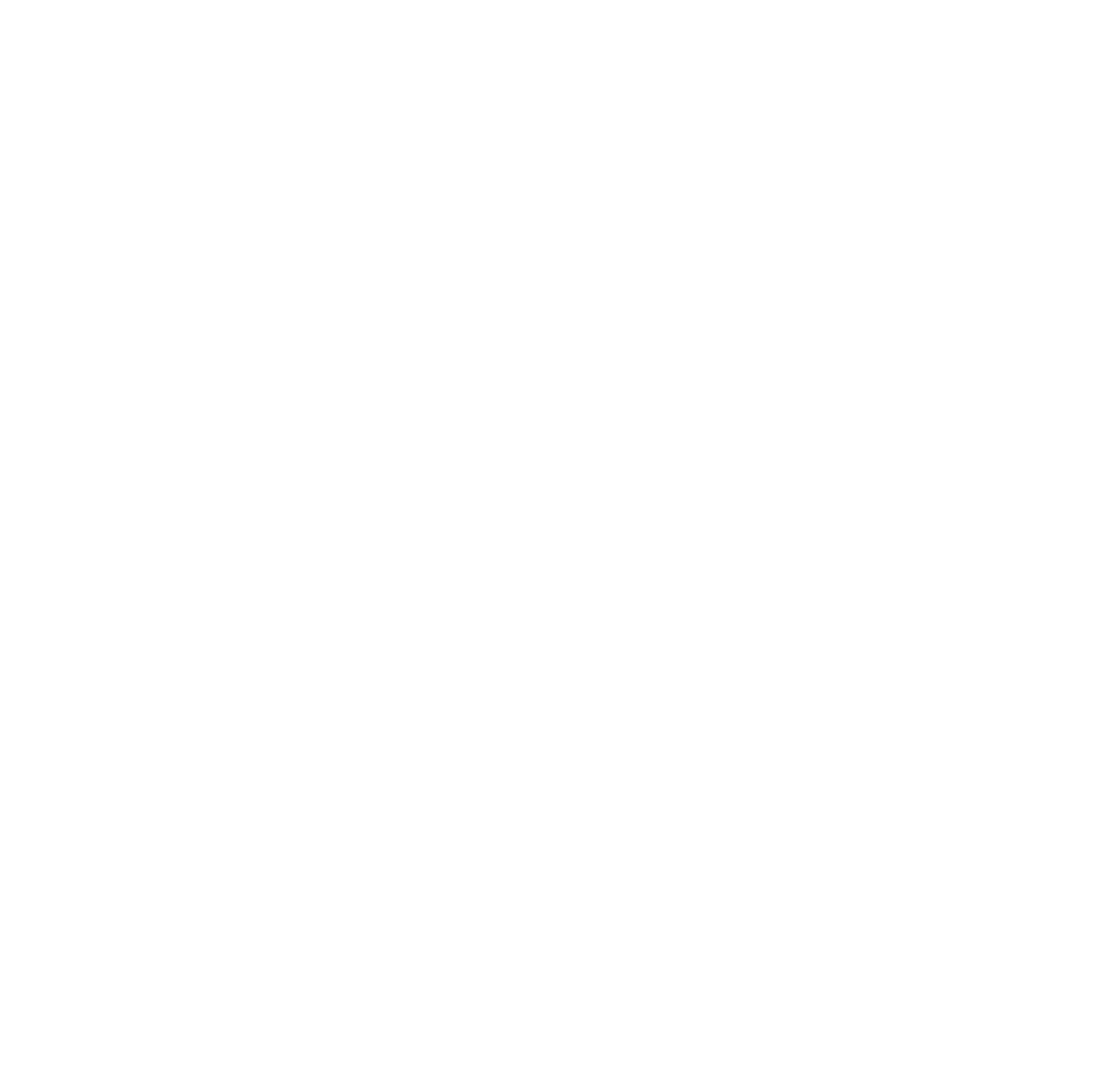
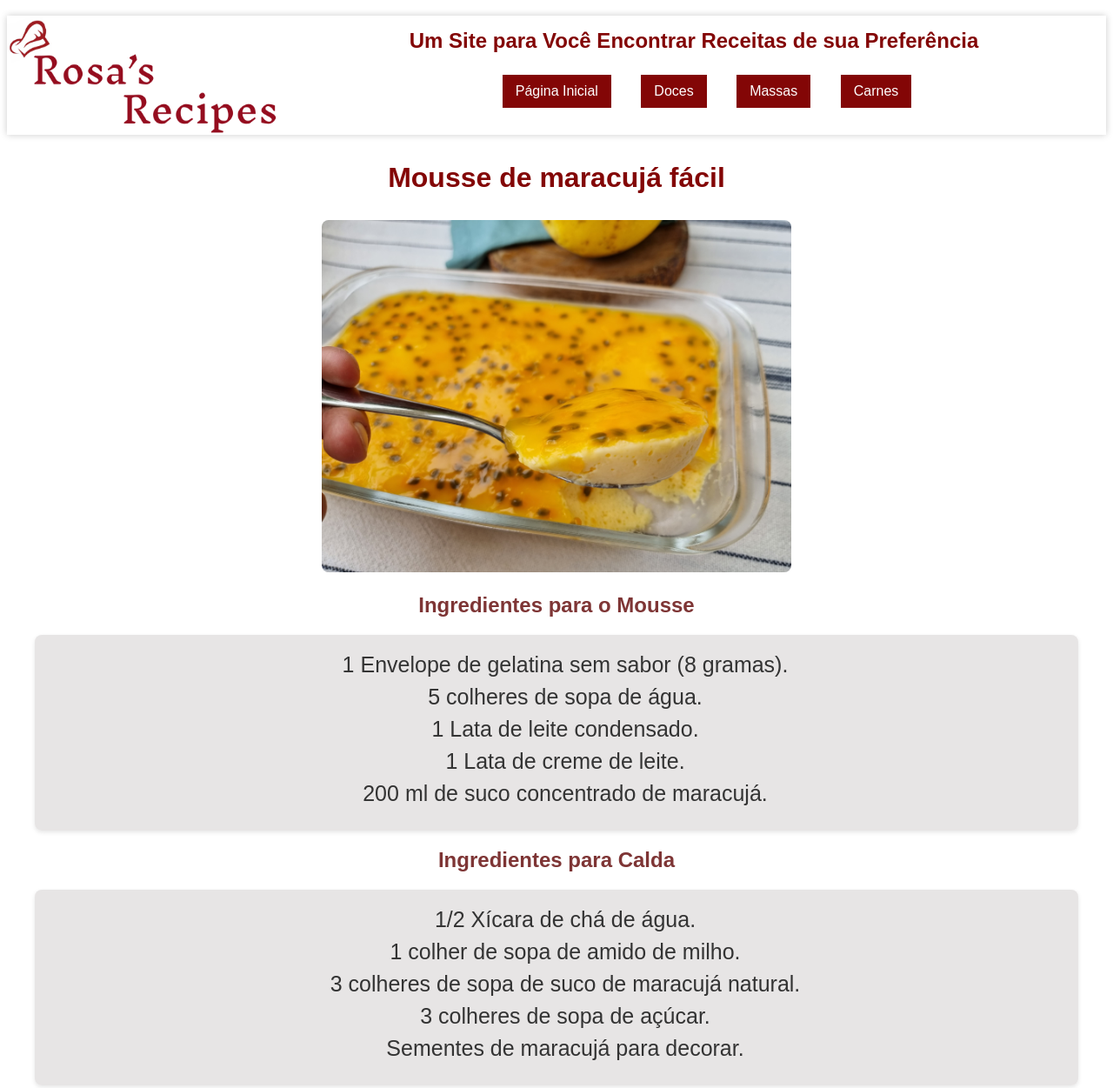
Before and after one commit to Jujuzix/atividade-2.0-Receitas, a website: page receitasD/receita3.html in a window 1280 px wide. Shown: the top 1251 px of the page at 87% size. Before the commit the page ends 800 px from the top, so only its background shows below. Drawn offline with Linux system fonts and the light colour scheme.

Commit message:
commit-branch-receitaDoces-4
terceira pagina feita

```diff
--- /dev/null
+++ b/css/style7.css
@@ -0,0 +1,175 @@
+*{
+    font-family: Arial, Helvetica, sans-serif;
+}
+.container {
+    box-shadow: 0 0 8px rgba(0, 0, 0, 0.2);
+    width: 100%;
+    max-width: 100%;
+    margin: 0 auto;
+    display: flex;
+    justify-content: space-between;
+    align-items: center;
+    border-bottom: #830606;
+}
+
+.container img {
+    width: 25%;
+    max-width: 100%;
+}
+
+header {
+    background-color: #ffffff;
+    color: #fff;
+    padding: 10px 0;
+    border-bottom: #830606;
+
+}
+
+
+.barraNav {
+    flex-grow: 1;
+    text-align: center;
+}
+
+.barraNav h1 {
+    font-size: 1.5rem;
+    margin: 0;
+    padding: 0;
+}
+
+.nav-links {
+    text-align: center;
+    align-items: center;
+    list-style-type: none;
+    margin-top: 25px;
+    margin-bottom: 15px;
+    padding: 0;
+}
+
+.nav-links .linkNav {
+    background-color: #830606;
+    display: inline-block;
+    margin-left: 30px;
+}
+
+.nav-links .linkNav a {
+    margin-bottom: auto;
+    color: #fff;
+    background-color: #830606;
+    text-decoration: none;
+    padding: 10px 15px;
+    display: inline-block;
+    transition: 0.8s;
+}
+
+.nav-links .linkNav a:hover {
+    background-color: #ffffff;
+    color: #830606;
+}
+
+.btn {
+    display: inline-block;
+    background-color: #830606;
+    color: #fff;
+    font-size: 16px;
+    font-weight: bold;
+    padding: 12px 24px;
+    border-radius: 30px;
+    text-decoration: none;
+    text-transform: uppercase;
+    transition: 0.5s;
+    margin-top: 15px;
+    margin-bottom: 25px;
+    }
+
+.btn:hover{
+    background-color: #7e3535;
+    color: #fff;
+}
+
+.content {
+    padding: 50px 0;
+    text-align: center;
+}
+
+.div2 {
+    text-align: center;
+    width: 100%;
+    max-width: 1200px;
+    margin: 20px auto;
+    padding: 10px;
+}
+
+.div3 {
+    padding: 20px;
+    background-color: #e2dfdfd0;
+    border-radius: 8px;
+    box-shadow: 0 2px 5px rgba(0, 0, 0, 0.1);
+    margin-top: 20px;
+}
+
+.subTitulo {
+    font-size: 24px;
+    font-weight: bold;
+    color: #333;
+    margin-bottom: 10px;
+}
+
+ul.ingredientes-lista {
+    padding-left: 20px;
+    font-size: 25px;
+    color: #333;
+}
+
+ul.ingredientes-lista li {
+    margin-bottom: 8px;
+}
+
+.subTitulo{
+    text-align:center;
+    color: #7e3535;
+}
+
+.div2 img {
+    height: 45%;
+    width: 45%;
+    border-radius: 8px;
+    min-height: 50px;
+    min-width: 50px;
+}
+
+
+h1{
+    margin-bottom: 20px;
+    text-align: center;
+    align-items: center;
+    color: #830606;
+}
+
+footer {
+	background-color: #7e7d7d;
+	color: #fff;
+	padding: 20px;
+	text-align: center;
+	margin-top: 50px;
+}
+
+ul {
+	list-style: none;
+	padding: 0;
+	margin: 0;
+}
+
+.linkFooter {
+	display: inline-block;
+	margin: 0 10px;
+}
+
+a {
+	color: #fff;
+	text-decoration: none;
+}
+
+p{
+    font-size: 15px;
+}
--- a/receitasD/receita2.html
+++ b/receitasD/receita2.html
@@ -5,7 +5,7 @@
     <meta name="viewport" content="width=device-width, initial-scale=1.0">
     <meta name="theme-color" content="white">
     <!-- Correção do caminho para o CSS -->
-    <link rel="stylesheet" href="../css/style5.css">
+    <link rel="stylesheet" href="../css/style6.css">
     <!-- Correção do caminho para o favicon -->
     <link rel="icon" href="../favicon.png" type="image/png">
     <link rel="manifest" href="../manifest.json"/>
--- a/receitasD/receita3.html
+++ b/receitasD/receita3.html
@@ -0,0 +1,105 @@
+<!DOCTYPE html>
+<html lang="pt-br">
+<head>
+    <meta charset="UTF-8">
+    <meta name="viewport" content="width=device-width, initial-scale=1.0">
+    <meta name="theme-color" content="white">
+    <!-- Correção do caminho para o CSS -->
+    <link rel="stylesheet" href="../css/style7.css">
+    <!-- Correção do caminho para o favicon -->
+    <link rel="icon" href="../favicon.png" type="image/png">
+    <link rel="manifest" href="../manifest.json"/>
+    <link rel="apple-touch-icon" href="../images/logo.png">
+    <title></title>
+</head>
+<body>
+    <header>
+        <div class="container">
+            <img src="../images/LogoPDM.png" />
+            <nav class="barraNav">
+                <h1>Um Site para Você Encontrar Receitas de sua Preferência</h1>
+                <ul class="nav-links">
+                    <li class="linkNav"><a href="/">Página Inicial</a></li>
+                    <li class="linkNav"><a href="../pagDoces.html">Doces</a></li>
+                    <li class="linkNav"><a href="../pagMassas.html">Massas</a></li>
+                    <li class="linkNav"><a href="../pagCarnes.html">Carnes</a></li>
+                </ul>
+            </nav>
+        </div>
+    </header>
+
+        <h1>Mousse de maracujá fácil</h1>
+            <div class="div2">
+                <img src="../images/doce3.webp" >
+                <h2 class="subTitulo">
+                    Ingredientes para o Mousse
+                </h2>
+                <div class="div3">
+                    <ul class="ingredientes-lista">
+                        <li>1 Envelope de gelatina sem sabor (8 gramas).</li>
+                        <li>5 colheres de sopa de água.</li>
+                        <li>1 Lata de leite condensado.</li>
+                        <li>1 Lata de creme de leite.</li>
+                        <li>200 ml de suco concentrado de maracujá.</li>
+                    </ul>
+                </div>
+                <h2 class="subTitulo">Ingredientes para Calda</h2>
+                <div class="div3">
+                    <ul class="ingredientes-lista">
+                        <li>1/2 Xícara de chá de água.</li>
+                        <li>1 colher de sopa de amido de milho.</li>
+                        <li>3 colheres de sopa de suco de maracujá natural.</li>
+                        <li>3 colheres de sopa de açúcar.</li>
+                        <li>Sementes de maracujá para decorar.</li>
+                    </ul>
+                </div>
+
+                <h1>Modo de Preparo</h1>
+                <h2 class="subTitulo">
+                    Modo de Preparo do Mousse
+                </h2>
+                <div class="div3">
+                    <ul class="ingredientes-lista">
+                        <li>1º  Hidrate a gelatina com a água por 2 minutos, e leve ao micro-ondas por 30 segundos;</li>
+                        <br>
+                        <li>2º  No liquidificador, bata o leite condensado, o creme de leite e o suco de maracujá até ficar bem homogêneo;</li>
+                        <br>
+                        <li>3º  Adicione a gelatina hidratada e bata apenas para misturar;</li>
+                        <br>
+                        <li>4º  Coloque a mistura em uma travessa, cubra com papel filme e leve à geladeira por no mínimo </li>
+                    </ul>
+                </div>
+                <h2 class="subTitulo">
+                    Modo de Preparo para Calda e Finalização.
+                </h2>
+                <div class="div3">
+                    <ul class="ingredientes-lista">
+                        <li>1º Em uma panela, coloque todos os ingredientes da calda, com exceção das sementes;
+                        </li>
+                        <br>
+                        <li>2º Mexa em fogo médio até a calda engrossar e ficar brilhante;</li>
+                        <br>
+                        <li>3º Quando estiver fria, adicione as sementes e despeje a calda sobre a mousse;</li>
+                        <br>
+                        <li>4º Sirva bem gelado e aproveite!</li>
+                        <br>
+                    </ul>
+                </div>
+            </div>
+
+    <footer>
+        <p>&copy; 2024 - Todos os direitos reservados</p>
+        <p>Entre em contato pelo e-mail: contato123@exemplo.com</p>
+        <nav>
+            <ul>
+                <li class="linkFooter"><a href="#">Termos de uso</a></li>
+                <li class="linkFooter"><a href="#">Política de privacidade</a></li>
+                <li class="linkFooter"><a href="#">Sobre nós</a></li>
+            </ul>
+        </nav>
+    </footer>
+
+    <!-- Correção do caminho para o JS -->
+    <script src="./js/main.js"></script>
+</body>
+</html>
```
